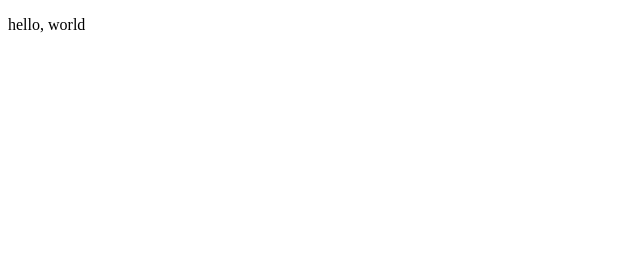
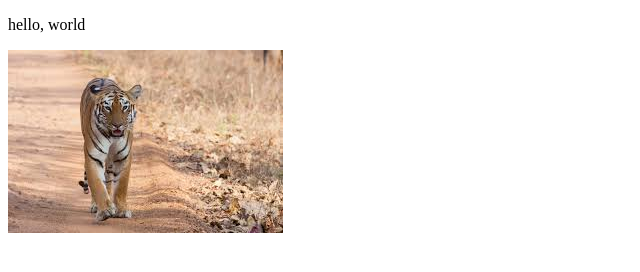
Before and after one commit to student191919/student191919.github.io, a plain HTML site: page index.html in a window 1280 px wide. Shown: the whole page, without its empty margins (0-640 px from the left). Drawn offline with Linux system fonts and the light colour scheme.

Commit message:
add image

```diff
--- a/index.html
+++ b/index.html
@@ -5,5 +5,6 @@
     </head>
     <body>
         <p> hello, world</p>
+        <img src="tiger.jpg">
     </body>
 </html>
```
Also changed, not shown: tiger.jpg (added).
